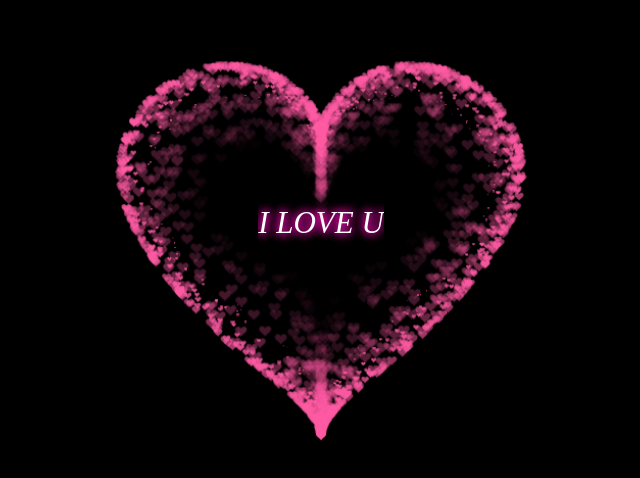
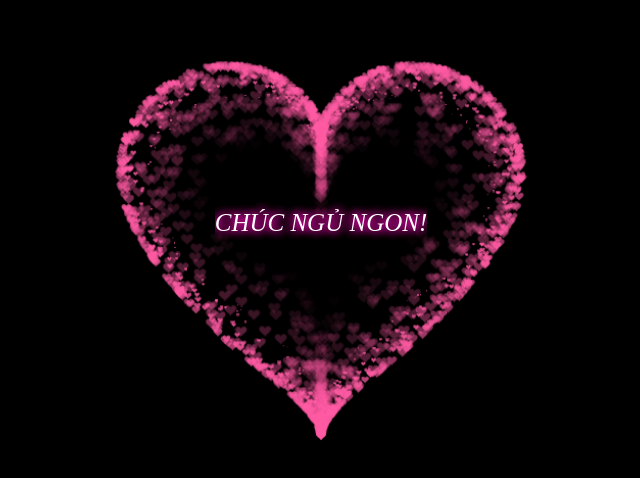
Before and after one commit to hoang-nguyenthai/hoang-nguyenthai.github.io, a plain HTML site: page index.html in a window 1280 px wide. Shown: the part 152-630 px from the top of the page, without its empty margins (319-959 px from the left). Drawn offline with Linux system fonts and the light colour scheme.

Commit message:
Update index.html

```diff
--- a/index.html
+++ b/index.html
@@ -327,13 +327,13 @@ var ParticlePool = (function() {
   width: 100%;
   color: rgb(255 255 255);
   height: 100%;
-  font-size: 31px;
+  font-size: 25px;
   font-style: italic;
   display: flex;
   align-items: center;
   justify-content: center;
   margin-bottom: 50px;
   text-shadow: 0 0 10px rgb(225 12 168), 0 0 10px rgb(225 12 168), 0 0 10px rgb(225 12 168);
-  text-align: center;">I LOVE U</div>
+  text-align: center;">CHÚC NGỦ NGON!</div>
  </BODY>
 </HTML>
```
